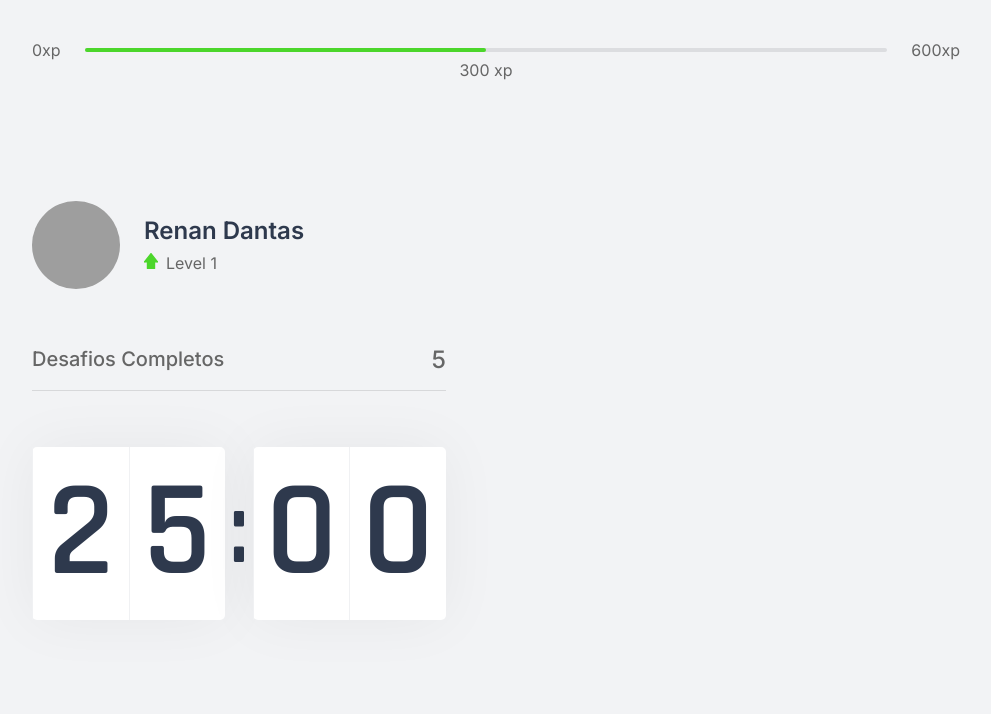
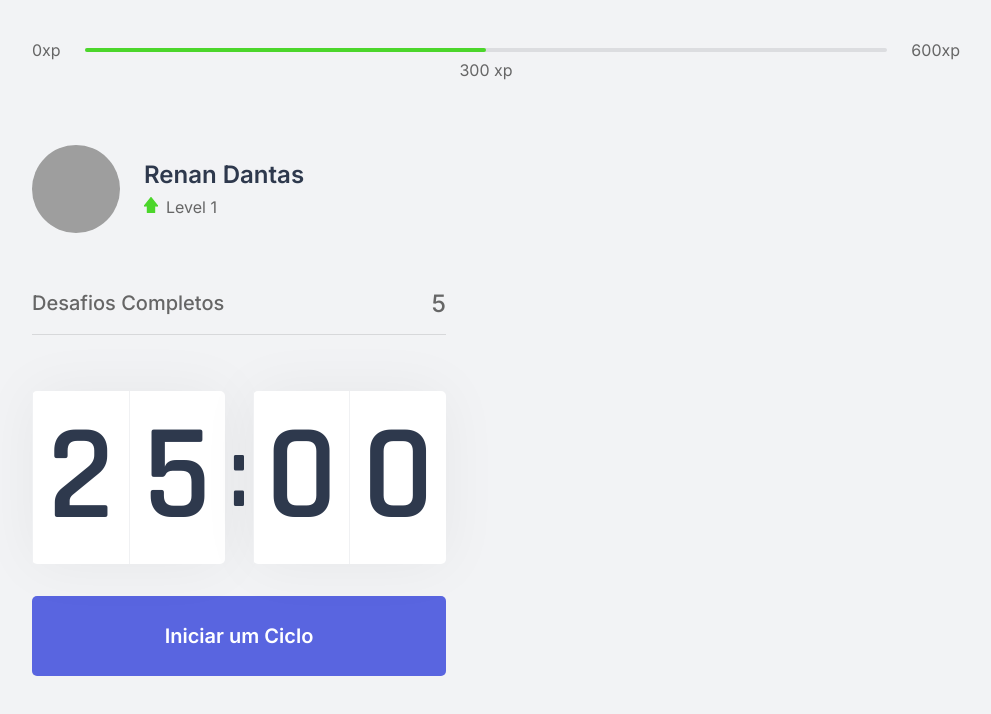
Before and after one commit to bgodii/moveit-nextjs, a Next.js app: page / in a window 1280 px wide. Shown: the top 714 px of the page, without its empty margins (144-1135 px from the left). Built offline with nearby package versions, Linux system fonts and the light colour scheme; grey boxes are pictures that could not be loaded.

Commit message:
feat: create countdownButton

```diff
--- a/src/components/Countdown.tsx
+++ b/src/components/Countdown.tsx
@@ -2,6 +2,7 @@
 
 export function Countdown() {
   return (
+    <div>
       <div className={styles.countdownContainer}>
         <div>
           <span>2</span>
@@ -13,5 +14,10 @@
           <span>0</span>
         </div>
       </div>
+
+      <button type="button" className={styles.startCountdownButton}>
+        Iniciar um Ciclo
+      </button>
+    </div>
   );
 }
--- a/src/styles/components/Countdown.module.css
+++ b/src/styles/components/Countdown.module.css
@@ -36,3 +36,29 @@
   font-size: 6.25rem;
   margin: 0 0.25rem;
 }
+
+.startCountdownButton {
+  width: 100%;
+  height: 5rem;
+
+  margin-top: 2rem;
+
+  display: flex;
+  align-items: center;
+  justify-content: center;
+
+  border: 0;
+  border-radius: 5px;
+
+  background: var(--blue);
+  color: var(--white);
+
+  font-size: 1.25rem;
+  font-weight: 600;
+
+  transition: background-color 0.2s;
+}
+
+.startCountdownButton:hover {
+  background: var(--blue-dark);
+}
```
Lines whose indentation alone changed are shown as unchanged.
